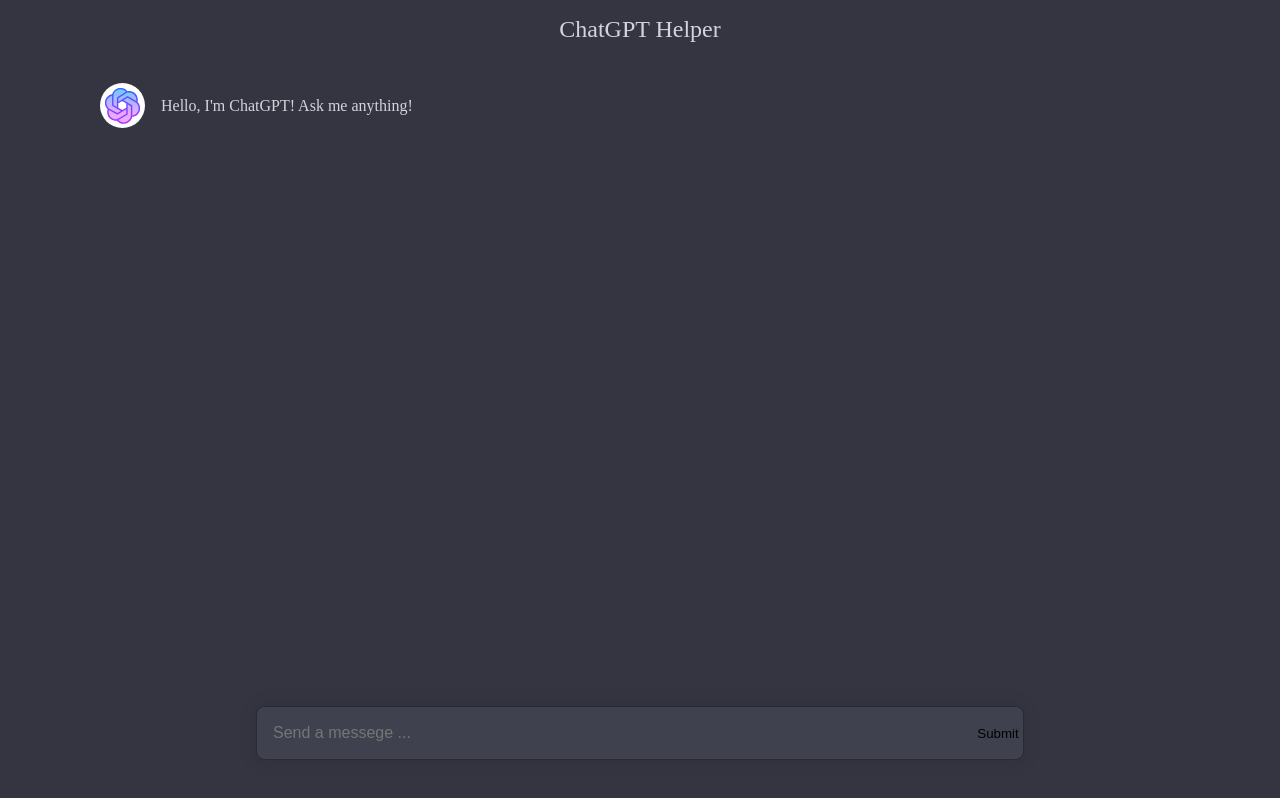
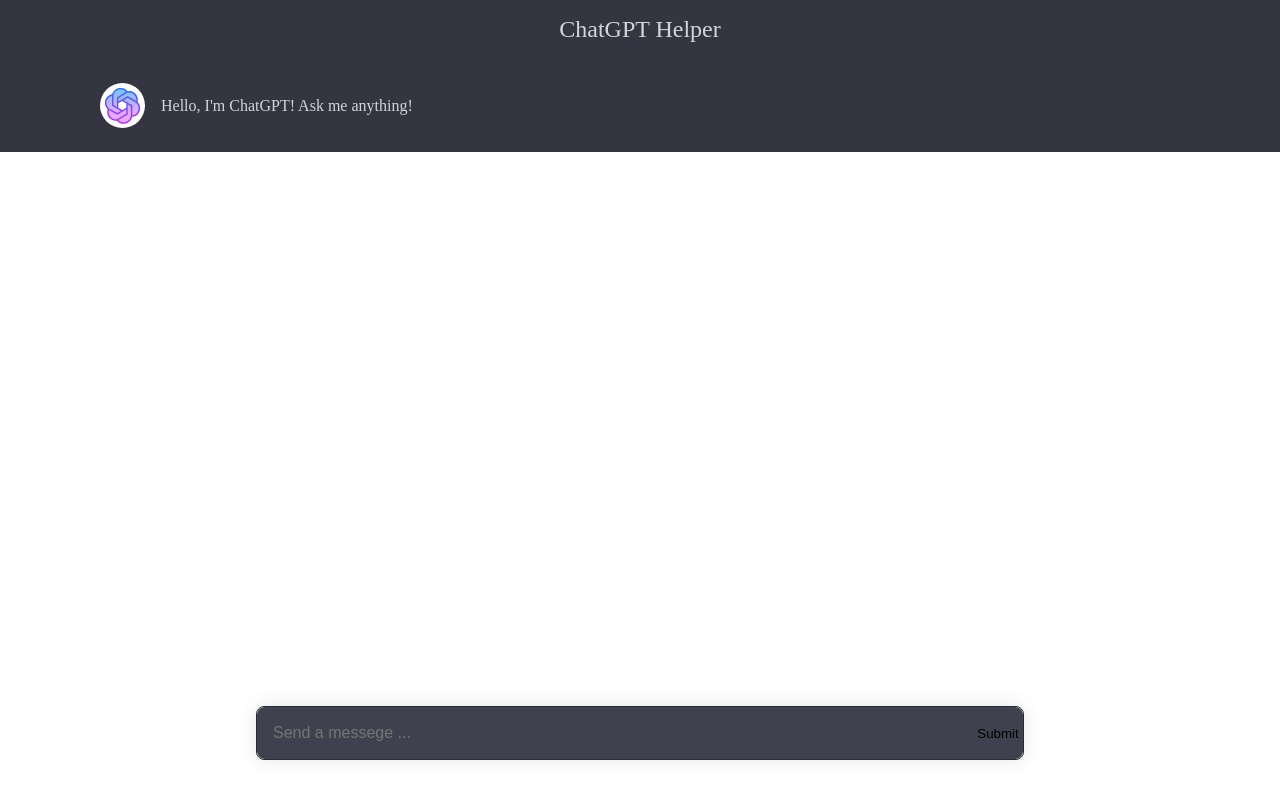
Before and after one commit to lewKcoder/chat-supporter, a Next.js app: page / in a window 1280 px wide. Shown: the top 798 px of the page. Built offline with nearby package versions, Linux system fonts and the light colour scheme.

Commit message:
Fixed jsx

```diff
--- a/src/components/form/form.tsx
+++ b/src/components/form/form.tsx
@@ -6,7 +6,6 @@
   const { value, onSubmit, onChange } = props;
 
   return (
-    <div className={styles.container}>
     <form className={styles.form} onSubmit={onSubmit}>
       <input
         className={styles.input}
@@ -16,6 +15,5 @@
       />
       <input type="submit" className={styles.button} />
     </form>
-    </div>
   );
 };
--- a/src/components/form/styles.module.scss
+++ b/src/components/form/styles.module.scss
@@ -1,13 +1,6 @@
-.container {
-  position: fixed;
-  bottom: 40px;
-  width: 100%;
-}
-
 .form {
   display: grid;
   grid-template-columns: 1fr 50px;
-  width: 60%;
   height: 54px;
   margin: auto;
   box-shadow: 0px 0px 19px 0px rgba(0, 0, 0, 0.1);
--- a/src/layouts/chat/chat.tsx
+++ b/src/layouts/chat/chat.tsx
@@ -1,17 +1,15 @@
 import { FormEvent, useState, ChangeEvent } from 'react';
+import { useAtom } from 'jotai';
 import { Form } from '@/components/form';
 import { ChatContainer } from '@/components/chat-container';
+import { chatMessageStore } from '@/store/chat-message';
+import { roleStore } from '@/store/role';
 import styles from './styles.module.scss';
 
 export const LayoutChat: any = () => {
-  const [messages, setMessages] = useState([
-    {
-      role: 'assistant',
-      content: "Hello, I'm ChatGPT! Ask me anything!",
-    },
-  ]);
+  const [chatMessage, setChatMessages] = useAtom(chatMessageStore);
+  const [role, setRole] = useAtom(roleStore);
   const [inputValue, setInputValue] = useState('');
-  const [role, setRole] = useState(true);
 
   const handleFormSubmit = async function (e: FormEvent) {
     e.preventDefault();
@@ -23,10 +21,10 @@
     setRole((prev) => !prev);
     setInputValue('');
 
-    const chatMessage = [...messages, newMessage];
-    setMessages(chatMessage);
+    const messages = [...chatMessage, newMessage];
+    setChatMessages(messages);
 
-    await processMessageToChatGPT(chatMessage);
+    await processMessageToChatGPT(messages);
   };
 
   async function processMessageToChatGPT(chatMessage: any) {
@@ -45,7 +43,7 @@
         return data.json();
       })
       .then((data) => {
-        setMessages([
+        setChatMessages([
           ...chatMessage,
           {
             role: 'assistant',
@@ -61,9 +59,11 @@
   };
 
   return (
-    <div className={styles.container}>
-      <ChatContainer messages={messages} />
-      <Form value={inputValue} onChange={handleInputChange} onSubmit={handleFormSubmit} />
-    </div>
+    <>
+      <ChatContainer messages={chatMessage} />
+      <div className={styles.form}>
+        <Form value={inputValue} onChange={handleInputChange} onSubmit={handleFormSubmit} />
+      </div>
+    </>
   );
 };
--- a/src/layouts/chat/styles.module.scss
+++ b/src/layouts/chat/styles.module.scss
@@ -1,4 +1,7 @@
-.container {
-  height: 100vh;
-  background-color: #343541;
+.form {
+  position: fixed;
+  bottom: 40px;
+  width: 60%;
+  left: 50%;
+  transform: translateX(-50%);
 }
```
Lines whose indentation alone changed are shown as unchanged.
